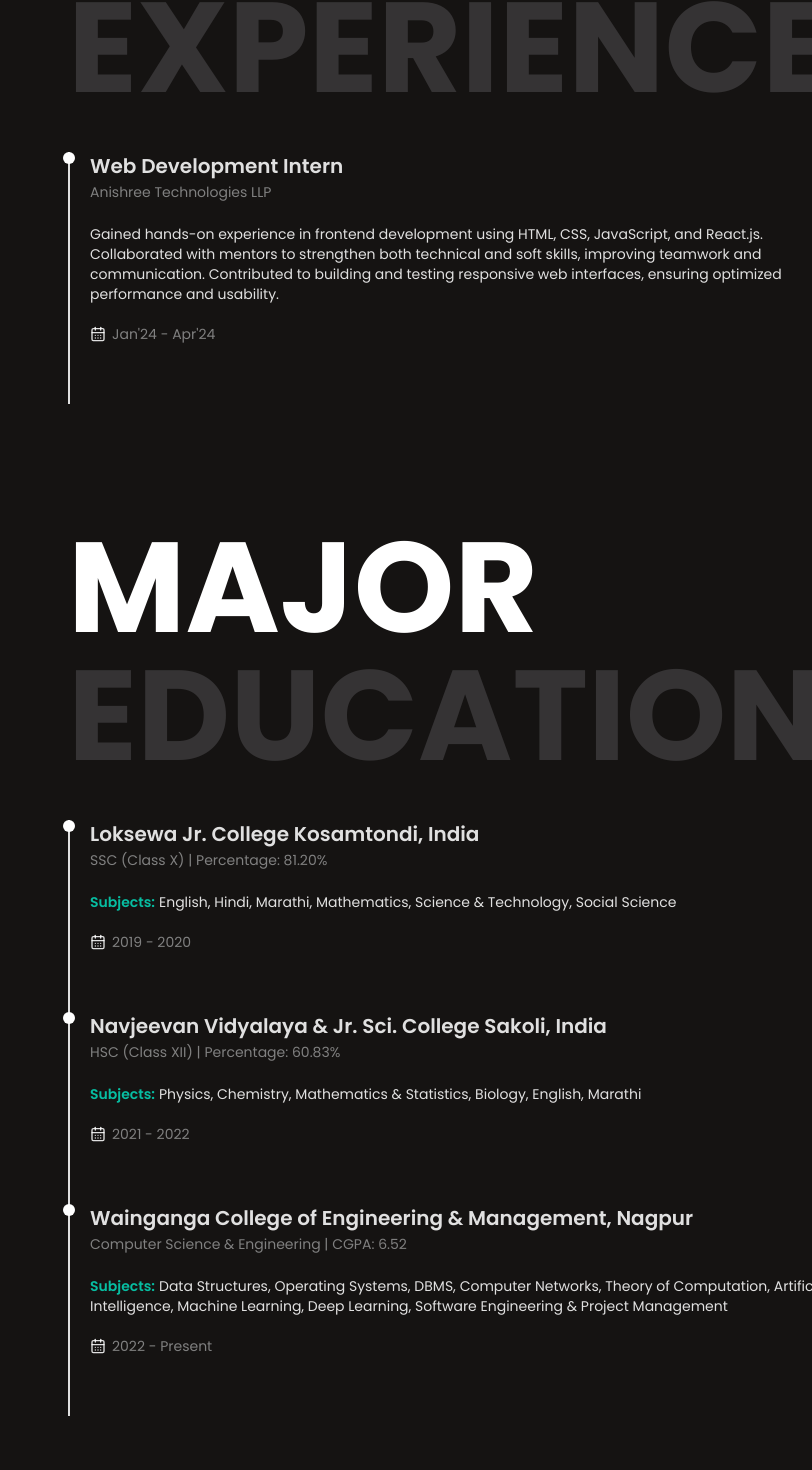
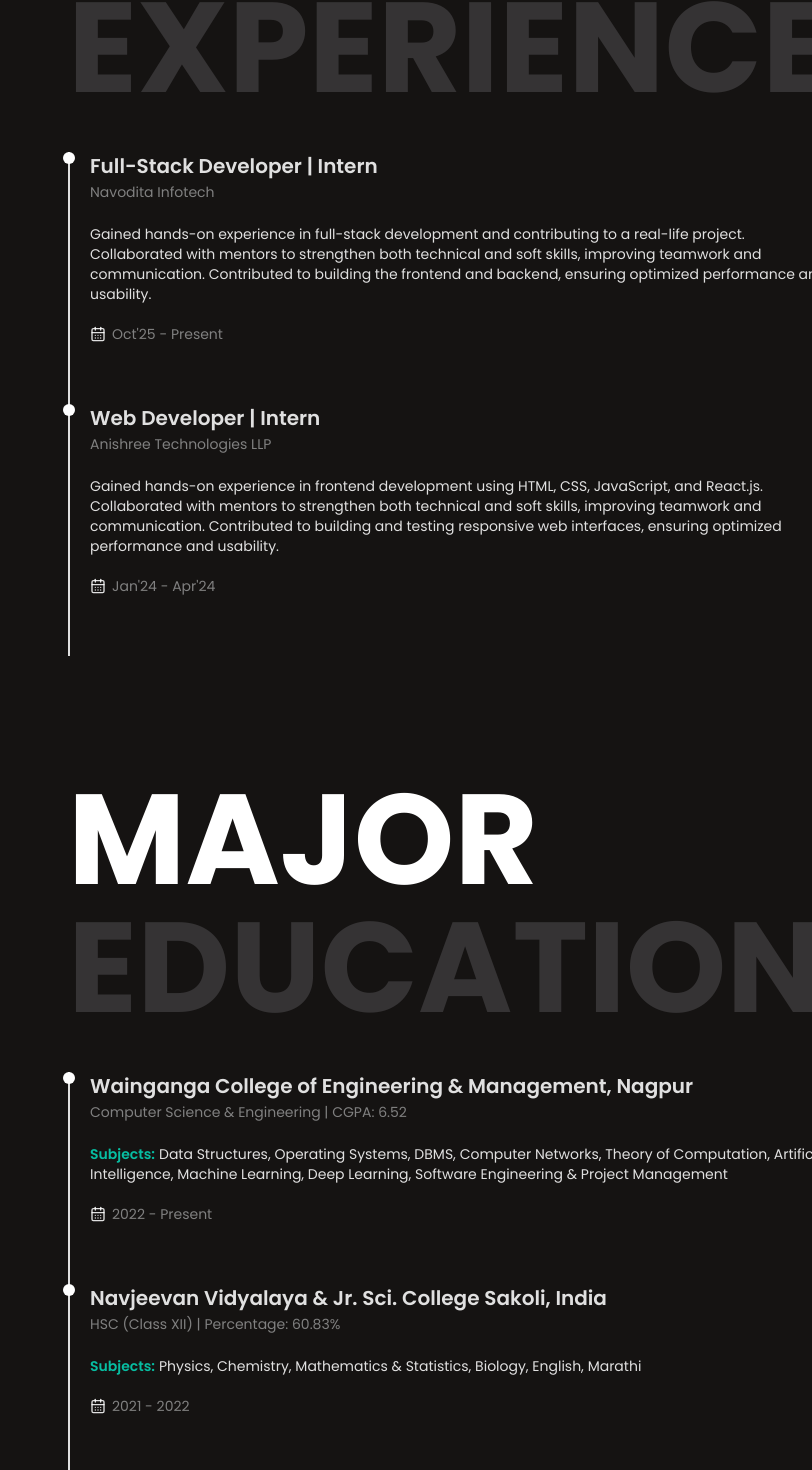
Before and after one commit to sumitshrirange/Portfolio, a React (Vite) app: page / in a window 1280 px wide. Shown: the part 2148-3618 px from the top of the page, without its empty margins (468-1280 px from the left). Built offline with nearby package versions, Linux system fonts and the light colour scheme.

Commit message:
experience added commit

```diff
--- a/src/pages/Education.jsx
+++ b/src/pages/Education.jsx
@@ -6,13 +6,13 @@ import { motion } from "motion/react";
 function Education() {
   const educationData = [
     {
-      college: "Loksewa Jr. College Kosamtondi, India",
-      stream: "SSC (Class X)",
-      score: "Percentage: 81.20%",
+      college: "Wainganga College of Engineering & Management, Nagpur",
+      stream: "Computer Science & Engineering",
+      score: "CGPA: 6.52",
       subjects:
-        "English, Hindi, Marathi, Mathematics, Science & Technology, Social Science",
-      startClg: "2019",
-      endClg: "2020",
+        "Data Structures, Operating Systems, DBMS, Computer Networks, Theory of Computation, Artificial Intelligence, Machine Learning, Deep Learning, Software Engineering & Project Management",
+      startClg: "2022",
+      endClg: "Present",
     },
     {
       college: "Navjeevan Vidyalaya & Jr. Sci. College Sakoli, India",
@@ -24,13 +24,13 @@ function Education() {
       endClg: "2022",
     },
     {
-      college: "Wainganga College of Engineering & Management, Nagpur",
-      stream: "Computer Science & Engineering",
-      score: "CGPA: 6.52",
+      college: "Loksewa Jr. College Kosamtondi, India",
+      stream: "SSC (Class X)",
+      score: "Percentage: 81.20%",
       subjects:
-        "Data Structures, Operating Systems, DBMS, Computer Networks, Theory of Computation, Artificial Intelligence, Machine Learning, Deep Learning, Software Engineering & Project Management",
-      startClg: "2022",
-      endClg: "Present",
+        "English, Hindi, Marathi, Mathematics, Science & Technology, Social Science",
+      startClg: "2019",
+      endClg: "2020",
     },
   ];
   return (
--- a/src/pages/Experience.jsx
+++ b/src/pages/Experience.jsx
@@ -5,21 +5,21 @@ import { motion } from "motion/react";
 
 const experienceData = [
   {
-    domain: "Web Development Intern",
+    domain: "Full-Stack Developer | Intern",
+    company: "Navodita Infotech",
+    summary:
+      "Gained hands-on experience in full-stack development and contributing to a real-life project. Collaborated with mentors to strengthen both technical and soft skills, improving teamwork and communication. Contributed to building the frontend and backend, ensuring optimized performance and usability.",
+    startJob: "Oct'25",
+    endJob: "Present",
+  },
+  {
+    domain: "Web Developer | Intern",
     company: "Anishree Technologies LLP",
     summary:
       "Gained hands-on experience in frontend development using HTML, CSS, JavaScript, and React.js. Collaborated with mentors to strengthen both technical and soft skills, improving teamwork and communication. Contributed to building and testing responsive web interfaces, ensuring optimized performance and usability.",
     startJob: "Jan'24",
     endJob: "Apr'24",
   },
-  // {
-  //   domain: "Software Engineer",
-  //   company: "-",
-  //   summary:
-  //     "Gained hands-on experience in frontend development using HTML, CSS, JavaScript, and React.js. Collaborated with mentors to strengthen both technical and soft skills, improving teamwork and communication. Contributed to building and testing responsive web interfaces, ensuring optimized performance and usability.",
-  //   startJob: "Jun'26",
-  //   endJob: "Present",
-  // },
 ];
 
 function Experience() {
```
Lines whose indentation alone changed are shown as unchanged.
